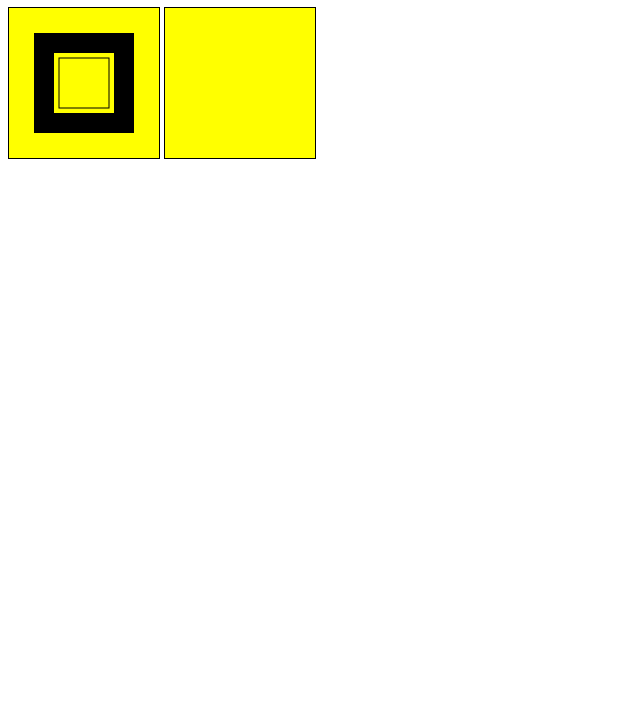
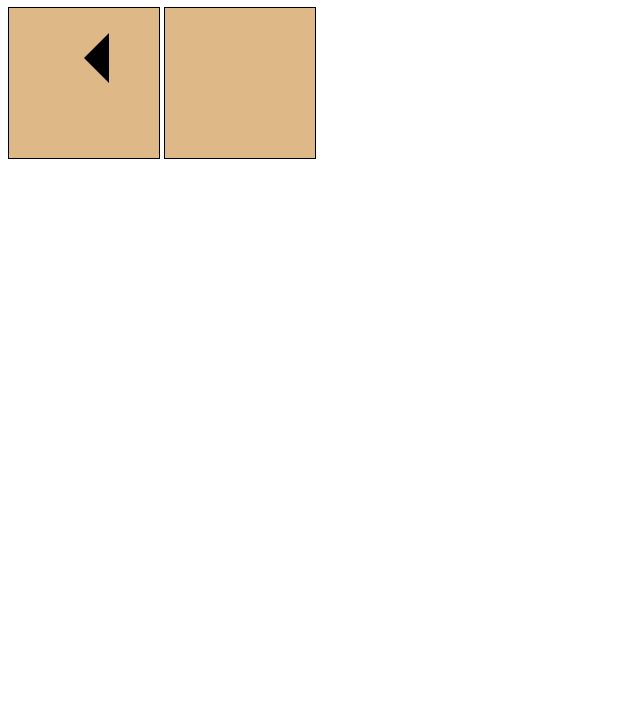
Before and after one commit to alan9518/bootcamp_g14_maquetado, a plain HTML site: page index.html in a window 1280 px wide. Shown: the part 73-800 px from the top of the page, without its empty margins (0-640 px from the left). Drawn offline with Linux system fonts and the light colour scheme.

Commit message:
add a triangle drawing

```diff
--- a/script.js
+++ b/script.js
@@ -7,10 +7,15 @@ function draw(){
         // ctxCanvas1.fillStyle = 'rgba(0, 0, 200, 0.5)';
         // ctxCanvas1.fillRect(30, 30, 50, 50);
 
-        ctxCanvas1.fillRect(25, 25, 100, 100);
-        ctxCanvas1.clearRect(45, 45, 60, 60);
-        ctxCanvas1.strokeRect(50, 50, 50, 50);
+        // ctxCanvas1.fillRect(25, 25, 100, 100);
+        // ctxCanvas1.clearRect(45, 45, 60, 60);
+        // ctxCanvas1.strokeRect(50, 50, 50, 50);
 
+        ctxCanvas1.beginPath();
+        ctxCanvas1.moveTo(75, 50);
+        ctxCanvas1.lineTo(100, 75);
+        ctxCanvas1.lineTo(100, 25);
+        ctxCanvas1.fill();
 
     };
 };
--- a/styles.css
+++ b/styles.css
@@ -35,5 +35,5 @@
 
 #stockGraph, #clock{
     border: 1px solid black;
-    background-color: yellow;
+    background-color: burlywood;
 }
```
